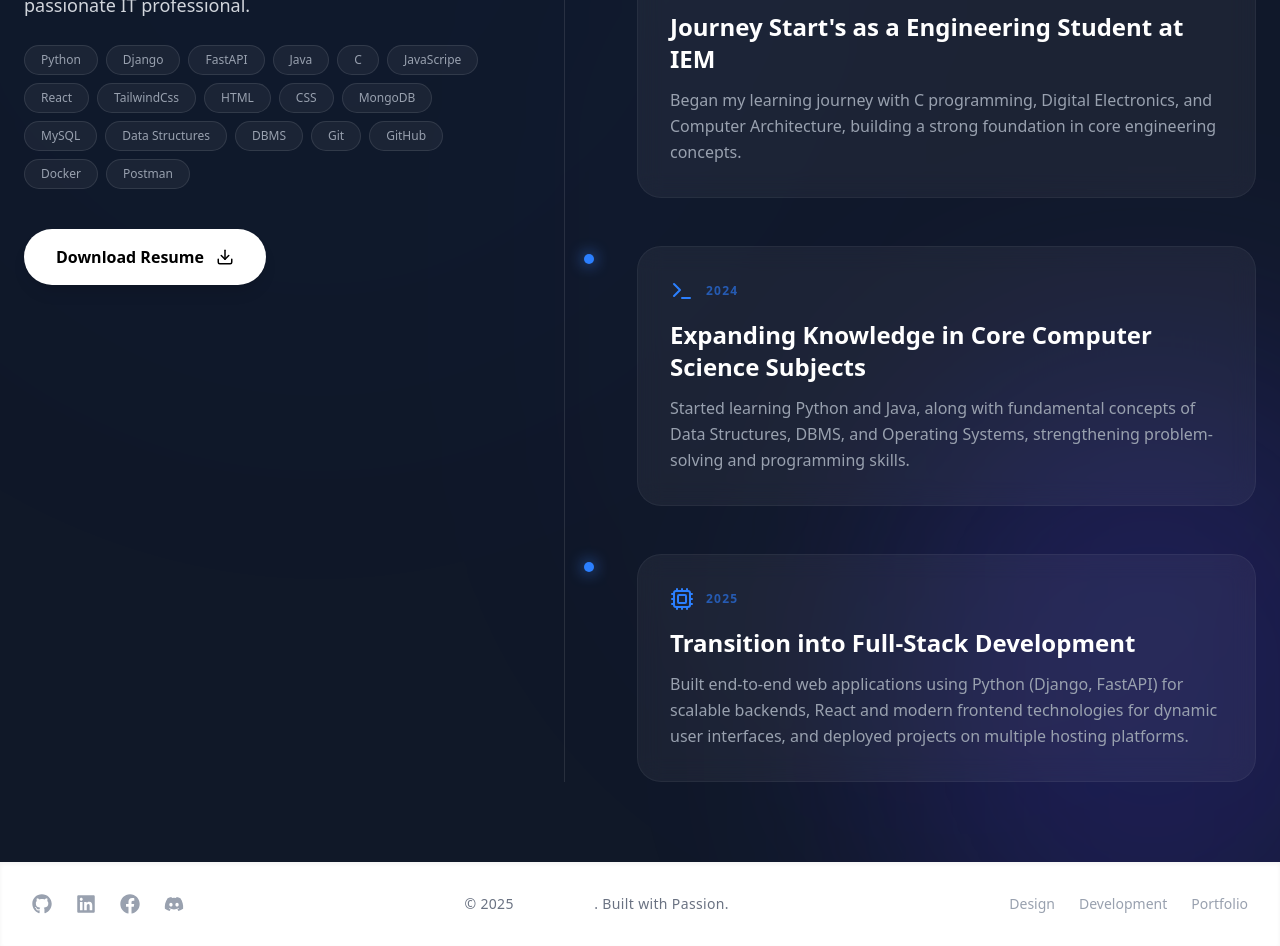
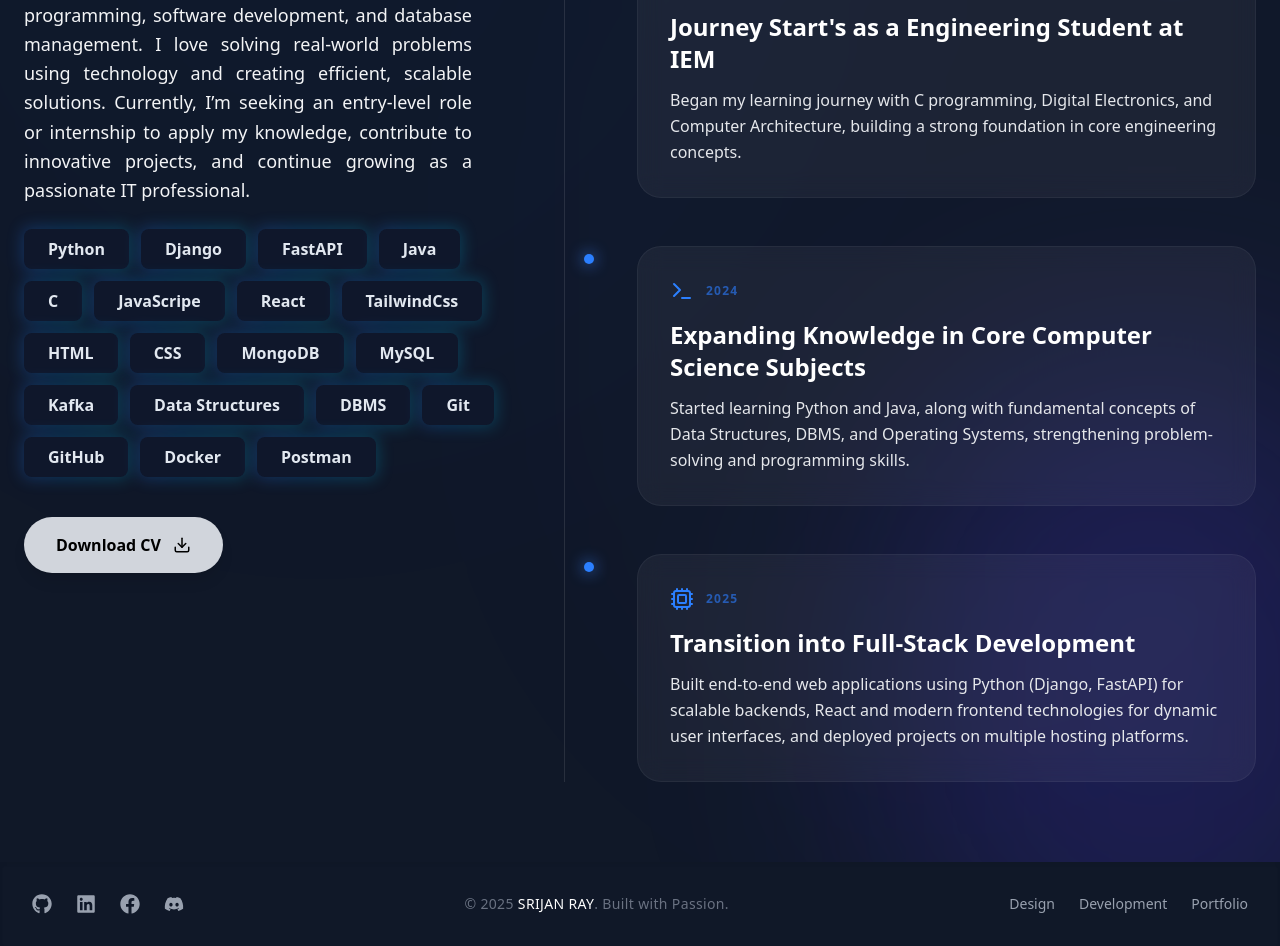
Before and after one commit to BOBSRIJAN/mr-srijan-ray, a React (Vite) app in the folder portfolio/: page /about in a window 1280 px wide. Shown: the part 820-1766 px from the top of the page. Built offline with nearby package versions, Linux system fonts and the light colour scheme.

Commit message:
UI Custom incasement commit by srijan

```diff
--- a/portfolio/src/components/common/ParticleBackgroundAnimation.jsx
+++ b/portfolio/src/components/common/ParticleBackgroundAnimation.jsx
@@ -13,7 +13,7 @@ const ParticleBackground = () => {
     canvas.height = window.innerHeight;
 
     let particlesArray = [];
-    const numberOfParticles = 100; // Adjust for density
+    const numberOfParticles = 500; // Adjust for density
 
     // Create the particle class
     class Particle {
--- a/portfolio/src/components/layout/Footer.jsx
+++ b/portfolio/src/components/layout/Footer.jsx
@@ -2,7 +2,7 @@ import { FaGithub, FaLinkedin, FaFacebook, FaDiscord } from "react-icons/fa";
 
 function Footer() {
   return (
-    <footer className="bg-white dark:bg-gray-900 shadow-inner mt-auto">
+    <footer className="bg-gray-900/50 shadow-inner mt-auto">
       <div className="max-w-7xl mx-auto px-4 sm:px-6 lg:px-8 py-8">
 
 
--- a/portfolio/src/pages/About.jsx
+++ b/portfolio/src/pages/About.jsx
@@ -22,17 +22,17 @@ function About() {
   return (
     <div className="relative min-h-screen text-white pt-24 pb-20 font-sans selection:bg-blue-700/30">
       <div className="absolute inset-0 overflow-hidden pointer-events-none">
-        <motion.div animate={{ scale: [1, 1.2, 1], opacity: [0.1, 0.2, 0.1] }} transition={{ duration: 8, repeat: Infinity }} className="absolute top-0 left-[-10%] w-[70%] h-[70%] bg-blue-500/10 rounded-full blur-[120px]"/>
-        <motion.div animate={{ scale: [1.2, 1, 1.2], opacity: [0.1, 0.15, 0.1] }} transition={{ duration: 10, repeat: Infinity }} className="absolute bottom-0 right-[-10%] w-[70%] h-[70%] bg-indigo-500/10 rounded-full blur-[120px]"/>
+        <motion.div animate={{ scale: [1, 1.2, 1], opacity: [0.1, 0.2, 0.1] }} transition={{ duration: 8, repeat: Infinity }} className="absolute top-0 left-[-10%] w-[70%] h-[70%] bg-blue-500/10 rounded-full blur-[120px]" />
+        <motion.div animate={{ scale: [1.2, 1, 1.2], opacity: [0.1, 0.15, 0.1] }} transition={{ duration: 10, repeat: Infinity }} className="absolute bottom-0 right-[-10%] w-[70%] h-[70%] bg-indigo-500/10 rounded-full blur-[120px]" />
       </div>
       <section className="relative z-10 max-w-7xl mx-auto px-6 grid grid-cols-1 lg:grid-cols-12 gap-16">
-        <motion.div initial={{ opacity: 0, y: 20 }} animate={{ opacity: 1, y: 0 }} className="lg:col-span-5 lg:sticky lg:top-32 h-fit space-y-10">
+        <motion.div initial={{ opacity: 0, y: 20 }} animate={{ opacity: 1, y: 0 }} className="lg:col-span-5 pt-10 lg:sticky lg:top-32 h-fit space-y-10">
           <motion.div onMouseMove={handleMouseMove} onMouseLeave={handleMouseLeave} style={{ rotateX, rotateY, transformStyle: "preserve-3d" }} className="relative group w-fit mx-auto lg:mx-0">
             <div className="absolute -inset-4 bg-linear-to-tr from-blue-600/30 via-purple-500/30 to-cyan-400/30 rounded-[2.5rem] blur-2xl opacity-0 group-hover:opacity-100 transition-opacity duration-500"></div>
 
             <div style={{ transform: "translateZ(50px)" }} className="relative bg-slate-900/90 backdrop-blur-xl rounded-4xl p-3 border border-white/10 overflow-hidden shadow-2xl">
               <div className="absolute inset-0 bg-linear-to-t from-slate-900/60 via-transparent to-transparent z-10 pointer-events-none" />
-              <motion.img src="/img_srijan2.jpg" alt="Srijan Ray" className="w-full max-w-64 lg:max-w-80 h-auto rounded-2xl transition-all duration-700" style={{ transform: "translateZ(30px)" }}/>
+              <motion.img src="/img_srijan2.jpg" alt="Srijan Ray" className="w-full max-w-96 lg:max-w-180 h-auto rounded-2xl transition-all duration-700" style={{ transform: "translateZ(30px)" }} />
               <div style={{ transform: "translateZ(70px)" }} className="absolute bottom-6 left-6 z-20 bg-white/10 backdrop-blur-md border border-white/20 px-4 py-2 rounded-full opacity-0 group-hover:opacity-100 transition-all duration-500">
                 <span className="text-white text-[10px] font-bold tracking-widest uppercase">SRIJAN RAY</span>
               </div>
@@ -40,22 +40,40 @@ function About() {
           </motion.div>
           <div className="space-y-6 text-center lg:text-left">
             <h2 className="text-3xl lg:text-2xl font-black tracking-tighter">
-                ABOUT <span className="text-blue-500">ME</span>
+              ABOUT <span className="text-blue-500">ME</span>
             </h2>
-            <p className="text-gray-300 text-lg leading-relaxed max-w-md font-light lg:text-justify mx-auto lg:mx-0">
+            <p className="text-gray-100 text-lg leading-relaxed max-w-md font-light lg:text-justify mx-auto lg:mx-0">
               I am a BCA student with a strong understanding of programming, software development,
               and database management. I love solving real-world problems using technology and creating efficient,
               scalable solutions. Currently, I’m seeking an entry-level role or internship to apply my knowledge,
               contribute to innovative projects, and continue growing as a passionate IT professional.
             </p>
-            <div className="flex flex-wrap justify-center lg:justify-start gap-2">
-              {['Python', 'Django', 'FastAPI', 'Java', 'C', 'JavaScripe', 'React', 'TailwindCss', 'HTML', 'CSS', 'MongoDB', 'MySQL', 'Data Structures', 'DBMS', 'Git', 'GitHub', 'Docker', 'Postman'].map((tech) => (
-                <TechBadge key={tech} label={tech} />
+
+            <div className="flex flex-wrap justify-center lg:justify-start gap-3 max-w-2xl">
+              {['Python', 'Django', 'FastAPI', 'Java', 'C', 'JavaScripe', 'React', 'TailwindCss', 'HTML', 'CSS', 'MongoDB', 'MySQL', 'Kafka', 'Data Structures', 'DBMS', 'Git', 'GitHub', 'Docker', 'Postman'].map((tech, index) => (
+                <motion.div
+                  key={tech}
+                  initial={{ opacity: 0, y: 20 }}
+                  animate={{ opacity: 1, y: 0 }}
+                  transition={{ delay: index * 0.1 }}
+                  className="group relative"
+                >
+                  {/* The "Glow" background */}
+                  <div className="absolute -inset-0.5 bg-linear-to-r from-blue-500 to-cyan-500 rounded-lg blur opacity-25 group-hover:opacity-100 transition duration-300"></div>
+
+                  {/* The Badge */}
+                  <div className="relative px-6 py-3 bg-slate-900 rounded-lg leading-none flex items-center">
+                    <span className="text-slate-200 group-hover:text-white transition duration-200 font-semibold">
+                      {tech}
+                    </span>
+                  </div>
+                </motion.div>
               ))}
             </div>
+
             <div className="pt-4">
-              <a href="/MYCV.pdf" download="Srijan_Ray_Resume.pdf" className="inline-flex items-center gap-3 px-8 py-4 bg-white text-black rounded-full font-bold hover:bg-blue-600 hover:text-white transition-all active:scale-95 shadow-lg">
-                Download Resume <Download size={18} />
+              <a href="/MYCV.pdf" download="Srijan_Ray_Resume.pdf" className="inline-flex items-center gap-3 px-8 py-4 bg-gray-300 text-black rounded-full font-bold hover:bg-blue-600 hover:text-white transition-all active:scale-95 shadow-lg">
+                Download CV <Download size={18} />
               </a>
             </div>
           </div>
@@ -84,18 +102,10 @@ function JourneyCard({ icon, title, year, desc }) {
           <span className="text-blue-500/60 text-xs font-bold tracking-widest uppercase">{year}</span>
         </div>
         <h3 className="text-2xl font-bold mb-3">{title}</h3>
-        <p className="text-gray-400 font-light leading-relaxed">{desc}</p>
+        <p className="text-gray-200 font-light leading-relaxed">{desc}</p>
       </div>
     </motion.div>
   );
 }
 
-function TechBadge({ label }) {
-  return (
-    <span className="px-4 py-1.5 bg-white/5 border border-white/10 rounded-full text-xs text-gray-400 hover:text-white hover:bg-blue-600/20 transition-all cursor-default">
-      {label}
-    </span>
-  );
-}
-
 export default About;
--- a/portfolio/src/pages/AdminDashboard.jsx
+++ b/portfolio/src/pages/AdminDashboard.jsx
@@ -267,7 +267,7 @@ export default function Dashboard() {
         </motion.div>
       </header>
 
-      <main className="p-6 md:p-10">
+      <main className="pt-24">
         <AnimatePresence mode="wait">
           {currentView === "home" && <HomeView />}
           {currentView === "projects" && <ProjectsView />}
--- a/portfolio/src/pages/LoginPage.jsx
+++ b/portfolio/src/pages/LoginPage.jsx
@@ -41,11 +41,6 @@ export default function LoginPage() {
 
   return (
     <motion.div initial={{ opacity: 0, y: 20 }} animate={{ opacity: 1, y: 0 }} exit={{ opacity: 0, y: -20 }} className="min-h-screen flex items-center justify-center relative overflow-hidden">
-      <div className="absolute top-0 left-0 w-full h-full overflow-hidden z-0">
-        <div className="absolute top-[-10%] left-[-10%] w-125 h-125 bg-blue-600/20 rounded-full blur-[120px]" />
-        <div className="absolute bottom-[-10%] right-[-10%] w-125 h-125 bg-purple-600/10 rounded-full blur-[120px]" />
-      </div>
-
       <div className="w-full max-w-md bg-white/5 backdrop-blur-xl border border-white/10 p-8 rounded-3xl shadow-2xl z-10">
         <div className="mb-8 text-center">
           <h1 className="text-3xl font-black tracking-tighter text-white mb-2">Hi SRIJAN</h1>
--- a/portfolio/src/pages/Projects.jsx
+++ b/portfolio/src/pages/Projects.jsx
@@ -47,7 +47,7 @@ const ProjectCard = ({ project, variants }) => {
       <div className="p-8 flex flex-col grow">
         <h3 className="text-2xl font-bold text-white mb-3">{project.name}</h3>
 
-        <div className="text-gray-400 text-sm mb-6 text-justify grow">
+        <div className="text-gray-200 text-sm mb-6 text-justify grow">
            <p className="inline">
             {showMore || !isLong ? description : `${shortText}...`}
           </p>
@@ -143,8 +143,8 @@ const Projects = () => {
           viewport={{ once: true }}
           className="text-center mb-20"
         >
-          <h2 className="text-5xl md:text-7xl font-black text-white tracking-tighter pt-10 mb-4 uppercase">
-            My <span className="text-blue-500">Projects</span>
+          <h2 className="text-5xl md:text-7xl font-black text-gray-300 tracking-tighter pt-10 mb-4 uppercase">
+            Projects <span className="text-blue-800">Undertaken</span>
           </h2>
           <div className="w-24 h-1 bg-blue-500 mx-auto rounded-full" />
         </motion.div>
```
Also changed, not shown: portfolio/src/pages/Contact.jsx (+11 -11 lines), portfolio/src/pages/Home.jsx (+11 -12 lines).
